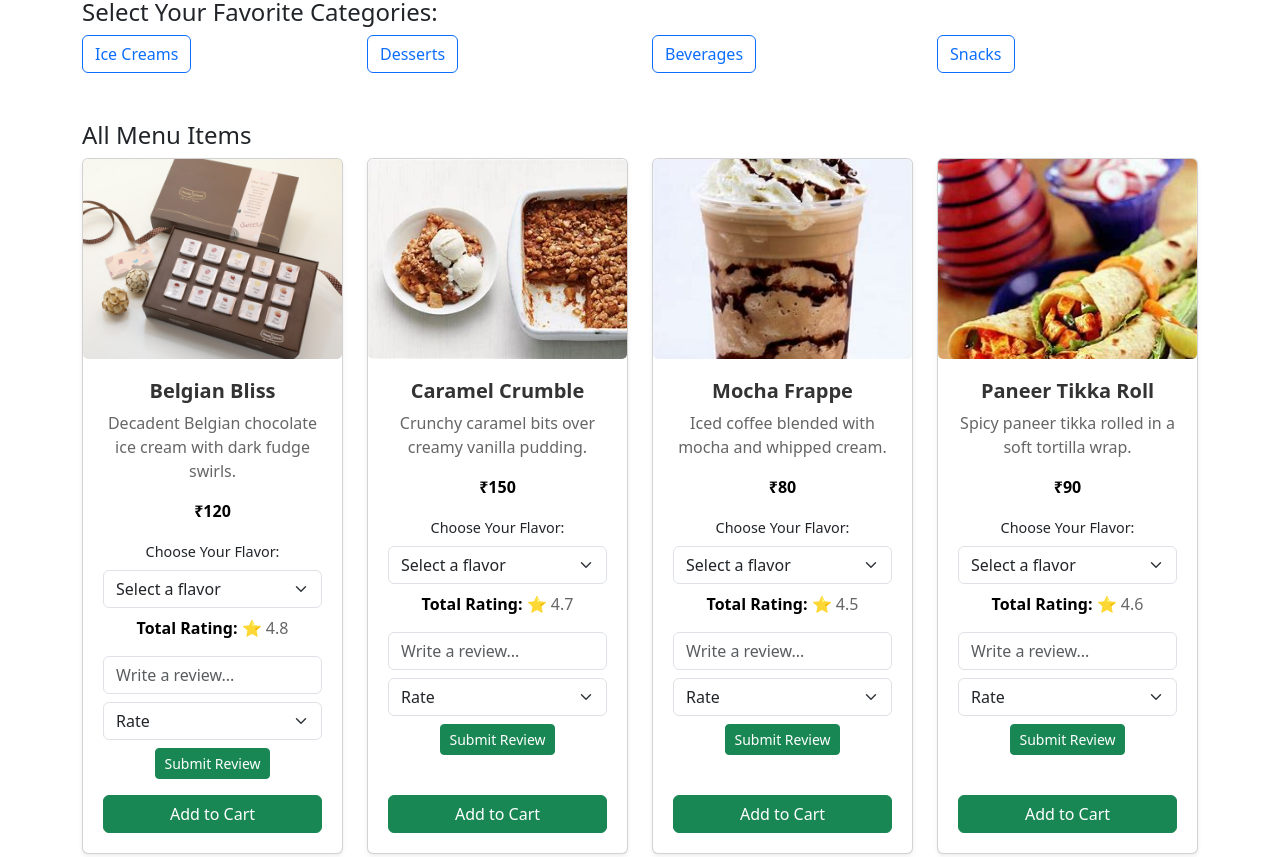
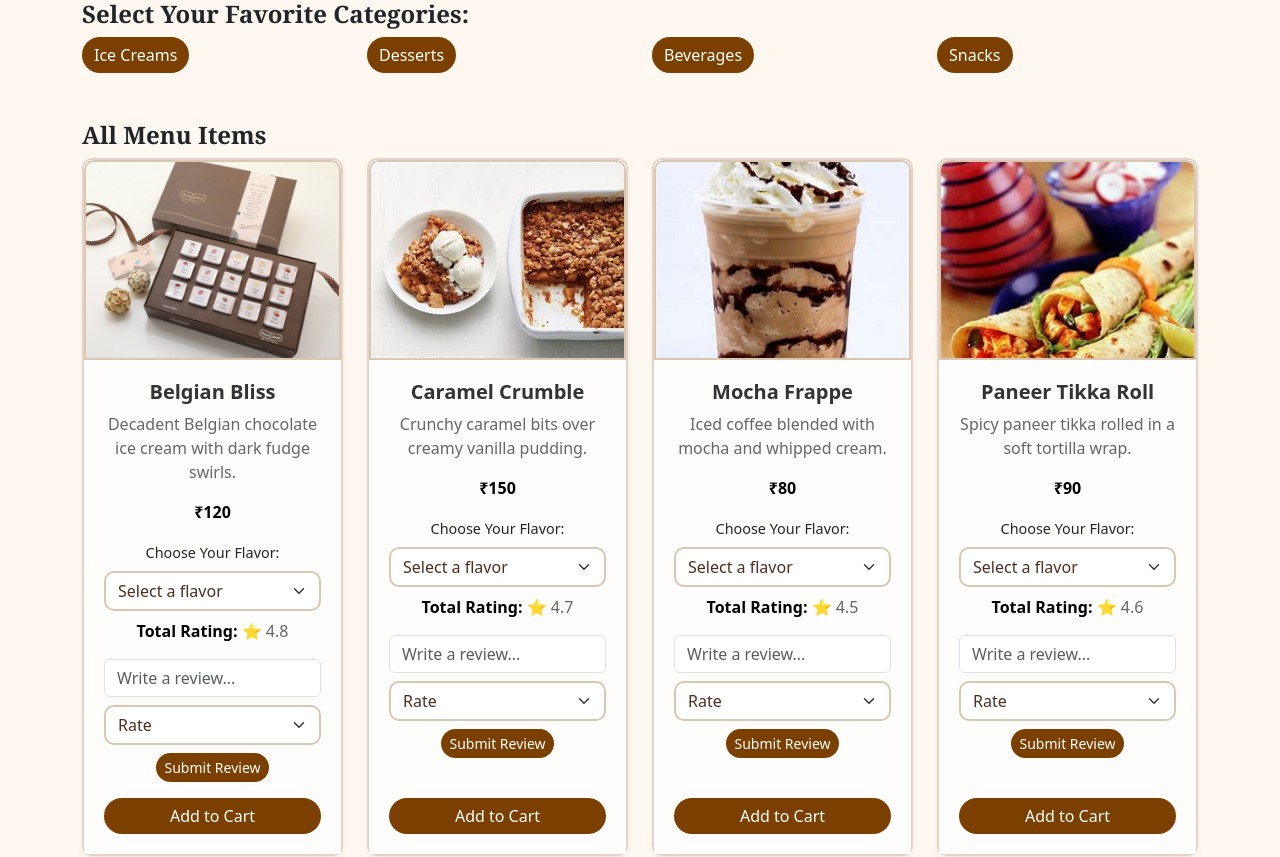
Before and after one commit to sanikasail00/Ideal_cafe, a React (Vite) app: page /menu in a window 1280 px wide. Shown: the part 360-1217 px from the top of the page. Built offline with nearby package versions, Linux system fonts and the light colour scheme.

Commit message:
CSS to Menupage

```diff
--- /dev/null
+++ b/src/components/Menupage.css
@@ -0,0 +1,138 @@
+/* General Styles */
+body {
+    background-color: #fff8f0;
+}
+
+h2, h4 {
+    font-family: 'Georgia', serif;
+    font-weight: bold;
+
+}
+
+.card-title {
+    font-size: 1.1rem;
+    font-weight: 600;
+    color: #3b1f14; /* Deeper chocolate */
+}
+
+.card-text {
+    font-size: 0.9rem;
+    color: #5c4033;
+}
+
+.card-body {
+    background-color: #fffdfb;
+    padding: 1rem;
+}
+
+.card-img-top,
+.card-img {
+    border-radius: 10px 10px 0 0;
+    border: 2px solid #d9c7b2;
+}
+
+.card {
+    background-color: #fff;
+    border: 2px solid #e6d3c7;
+    transition: transform 0.3s ease, box-shadow 0.3s ease;
+    border-radius: 10px;
+}
+
+.card:hover {
+    transform: translateY(-5px);
+    box-shadow: 0 6px 15px rgba(78, 46, 30, 0.2); /* chocolate shadow */
+}
+
+button,
+.btn {
+    font-weight: 500;
+    border-radius: 20px;
+    background-color: #7b3f00;
+    color: #fff;
+    border: none;
+}
+
+button:hover,
+.btn:hover {
+    background-color: #5c2e00;
+}
+
+.form-select {
+    border-radius: 10px;
+    border: 2px solid #d9c7b2;
+    background-color: #fff;
+    color: #4e2e1e;
+}
+
+.recommended-title {
+    color: #a0522d;
+    margin-top: 1.5rem;
+}
+
+.preference-button {
+    background-color: chocolate;
+    color: white;
+    border: 1px solid white;
+    margin: 5px;
+    padding: 8px 12px;
+    border-radius: 8px;
+    font-weight: bold;
+}
+
+.preference-button:hover {
+    background-color: #7b3f00;
+    color: #fff;
+}
+
+.no-recommendations {
+    color: #a19891;
+    font-style: italic;
+    text-align: center;
+    font-size: 1rem;
+    margin-top: 20px;
+}
+
+/* Dark Mode Styles */
+@media (prefers-color-scheme: dark) {
+    body {
+        background-color: #1e1e1e;
+        color: #fff8f0;
+    }
+
+    h2, h4 {
+        color: #fff;
+    }
+
+    .card {
+        background-color: #333;
+        border: 2px solid #555;
+    }
+
+    .card-title {
+        color: #fff;
+    }
+
+    .card-text {
+        color: #bbb;
+    }
+
+    .form-select {
+        background-color: #444;
+        color: #fff;
+        border-color: #666;
+    }
+
+    .preference-button {
+        background-color: #7b3f00;
+        color: white;
+    }
+
+    /* Make 'No recommendations available' text white in dark mode */
+    .no-recommendations {
+        color: white; /* Changes the message text color to white */
+        font-style: italic;
+        text-align: center;
+        font-size: 1rem;
+        margin-top: 20px;
+    }
+}
--- a/src/components/Menupage.jsx
+++ b/src/components/Menupage.jsx
@@ -14,6 +14,7 @@ import ClassicLemonIcedTea from "../assets/Menu/ClassicLemonIcedTea/ClassicLemon
 import SpicyPotatoTwisters from "../assets/Menu/SpicyPotatoTwisters/SpicyPotatoTwisters.jpg";
 import TropicalTango from "../assets/Menu/TropicalTango/TropicalTango.jpg";
 import { useCart } from "./contexts/CartContext";
+import "./Menupage.css"
 
 const menuData = [
   {
```
